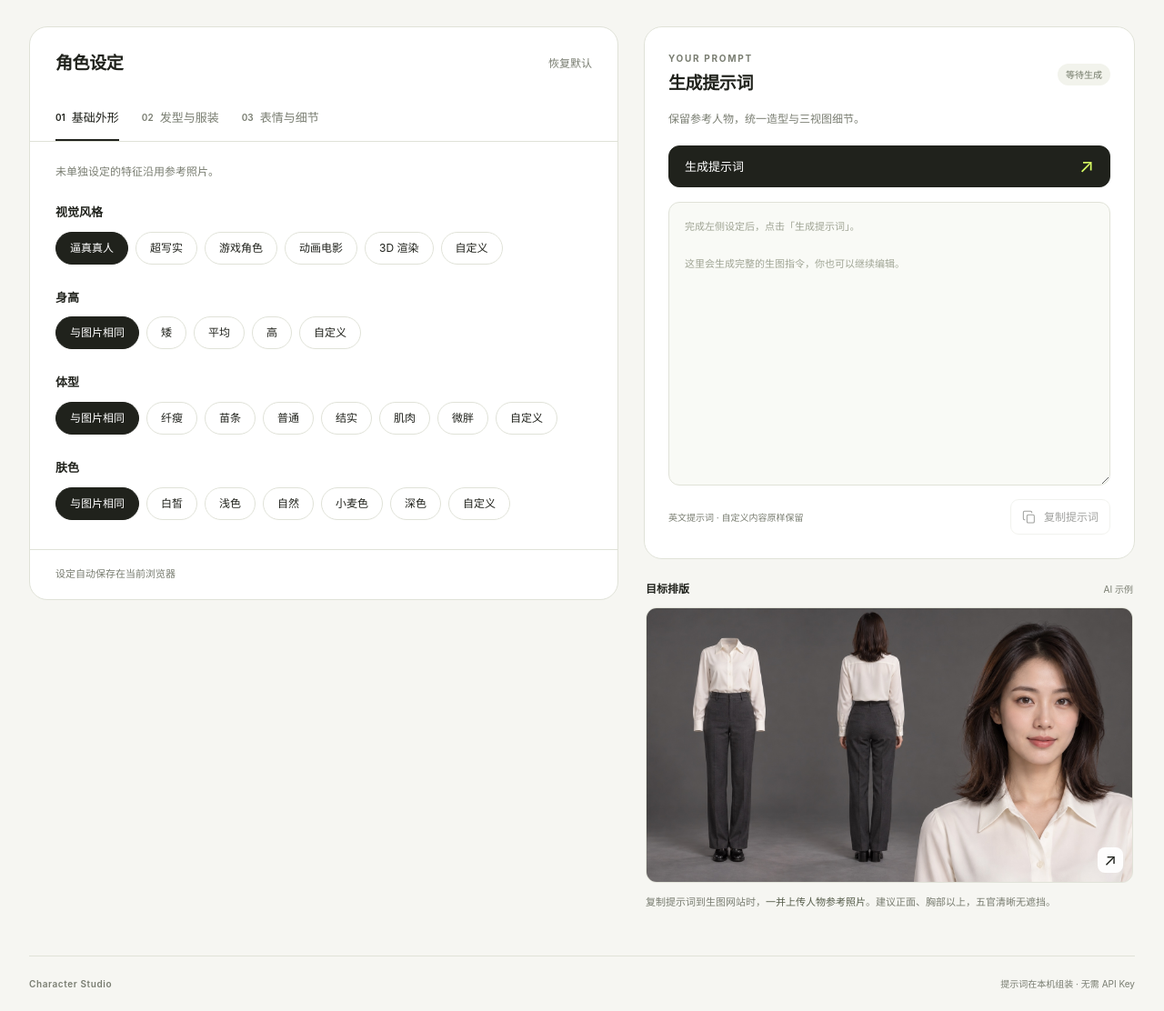
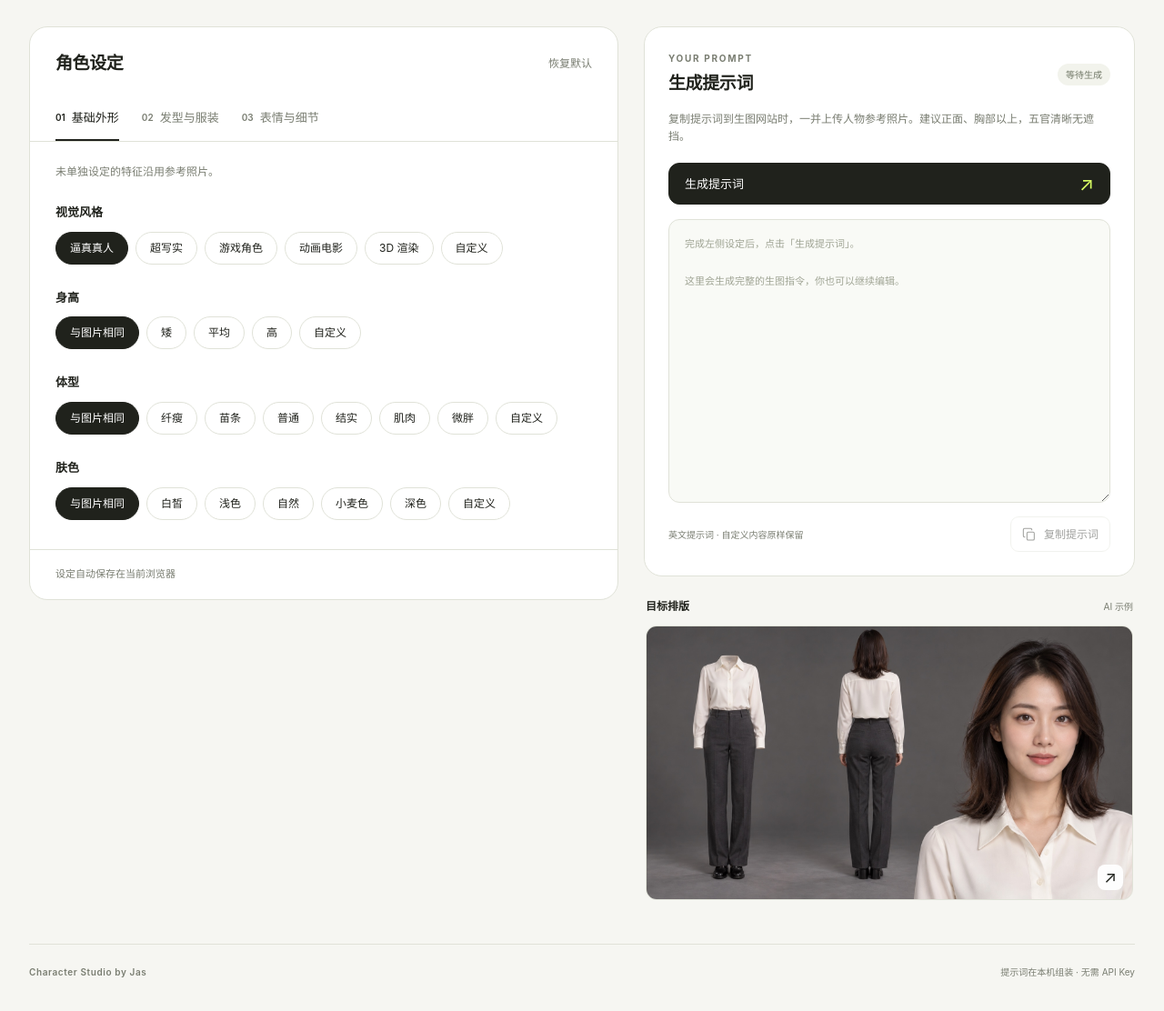
Before and after one commit to jasinghuang/character-studio, a website: page index.html in a window 1280 px wide. Shown: the part 231-1343 px from the top of the page at 91% size. Drawn offline with Linux system fonts and the light colour scheme.

Commit message:
Move reference photo guidance above prompt generation and add author credit

```diff
--- a/index.html
+++ b/index.html
@@ -26,16 +26,16 @@
       <aside class="output-column" aria-label="提示词工作区">
         <section class="output-panel">
           <div class="output-header"><div><p class="eyebrow">YOUR PROMPT</p><h2>生成提示词</h2></div><span class="state-tag" id="promptState">等待生成</span></div>
-          <p class="output-description">保留参考人物，统一造型与三视图细节。</p>
+          <p class="output-description">复制提示词到生图网站时，一并上传人物参考照片。建议正面、胸部以上，五官清晰无遮挡。</p>
           <button class="primary-button generate-button" id="generate" type="button"><span id="generateLabel">生成提示词</span><span aria-hidden="true">↗</span></button>
           <div class="prompt-shell"><label class="sr-only" for="prompt">角色卡生图提示词，可编辑</label><textarea id="prompt" spellcheck="false" placeholder="完成左侧设定后，点击「生成提示词」。&#10;&#10;这里会生成完整的生图指令，你也可以继续编辑。"></textarea></div>
           <div class="output-footer"><span id="promptCount">英文提示词 · 自定义内容原样保留</span><button class="copy-button" id="copy" type="button" disabled><svg width="16" height="16" viewBox="0 0 24 24" fill="none" aria-hidden="true"><rect x="8" y="8" width="12" height="13" rx="2" stroke="currentColor" stroke-width="1.6"/><path d="M16 5V4a2 2 0 0 0-2-2H4a2 2 0 0 0-2 2v10a2 2 0 0 0 2 2h1" stroke="currentColor" stroke-width="1.6"/></svg><span id="copyLabel">复制提示词</span></button></div>
           <p class="copy-help" id="copyHelp" hidden>提示词已选中，请按 ⌘C 或 Ctrl+C 复制。</p>
         </section>
-        <section class="reference-panel"><div class="reference-heading"><h3>目标排版</h3><span>AI 示例</span></div><button class="example-button" id="exampleOpen" aria-label="放大查看角色卡示例" type="button"><img src="assets/character-example.jpg" alt="三视图角色卡：左侧正面服装，中间背面全身，右侧胸部以上人像"><span aria-hidden="true">↗</span></button><p>复制提示词到生图网站时，<strong>一并上传人物参考照片</strong>。建议正面、胸部以上，五官清晰无遮挡。</p></section>
+        <section class="reference-panel"><div class="reference-heading"><h3>目标排版</h3><span>AI 示例</span></div><button class="example-button" id="exampleOpen" aria-label="放大查看角色卡示例" type="button"><img src="assets/character-example.jpg" alt="三视图角色卡：左侧正面服装，中间背面全身，右侧胸部以上人像"><span aria-hidden="true">↗</span></button></section>
       </aside>
     </div>
-    <footer class="page-footer"><span>Character Studio</span><span>提示词在本机组装 · 无需 API Key</span></footer>
+    <footer class="page-footer"><span>Character Studio by Jas</span><span>提示词在本机组装 · 无需 API Key</span></footer>
   </main>
   <dialog id="exampleDialog" aria-label="角色卡示例大图"><button id="exampleClose" class="dialog-close" type="button" aria-label="关闭角色卡示例">×</button><img src="assets/character-example.jpg" alt="三视图角色卡完整示例"></dialog>
   <div class="toast" id="toast" role="status" hidden></div>
```
